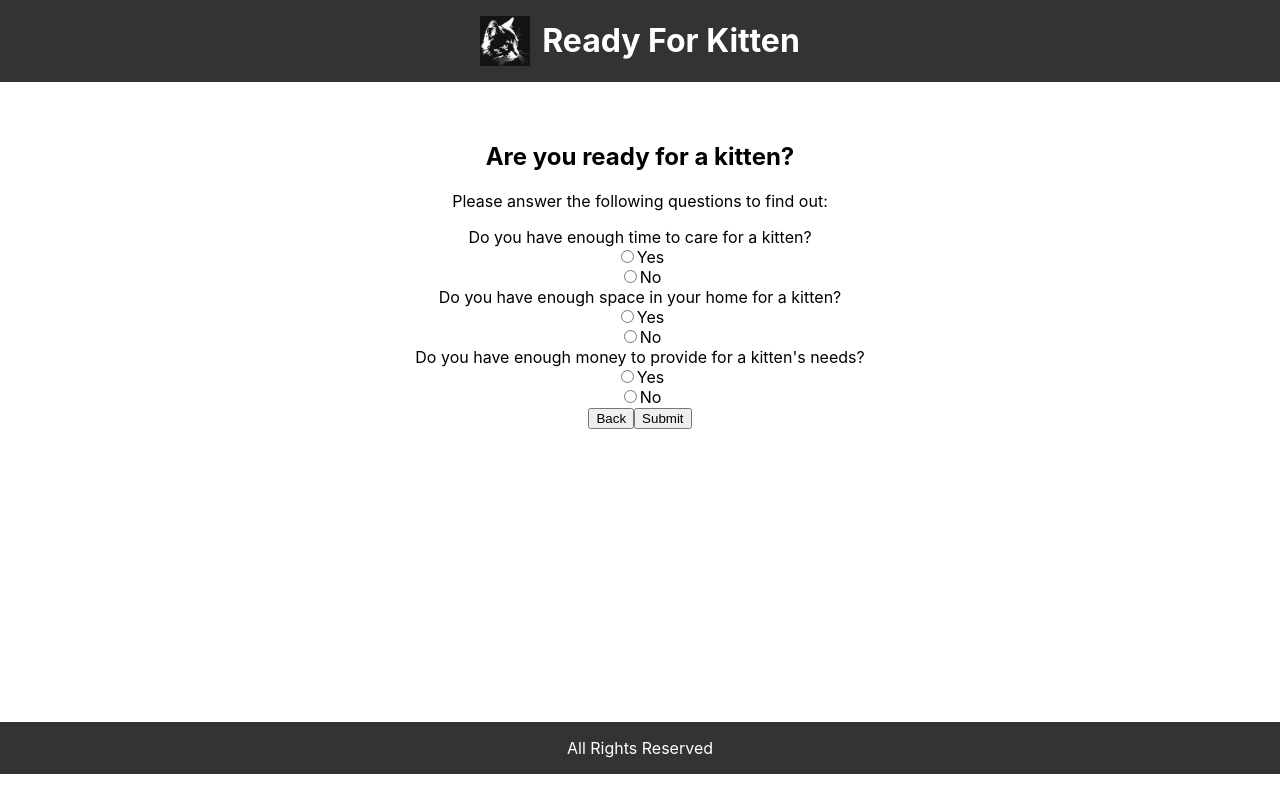
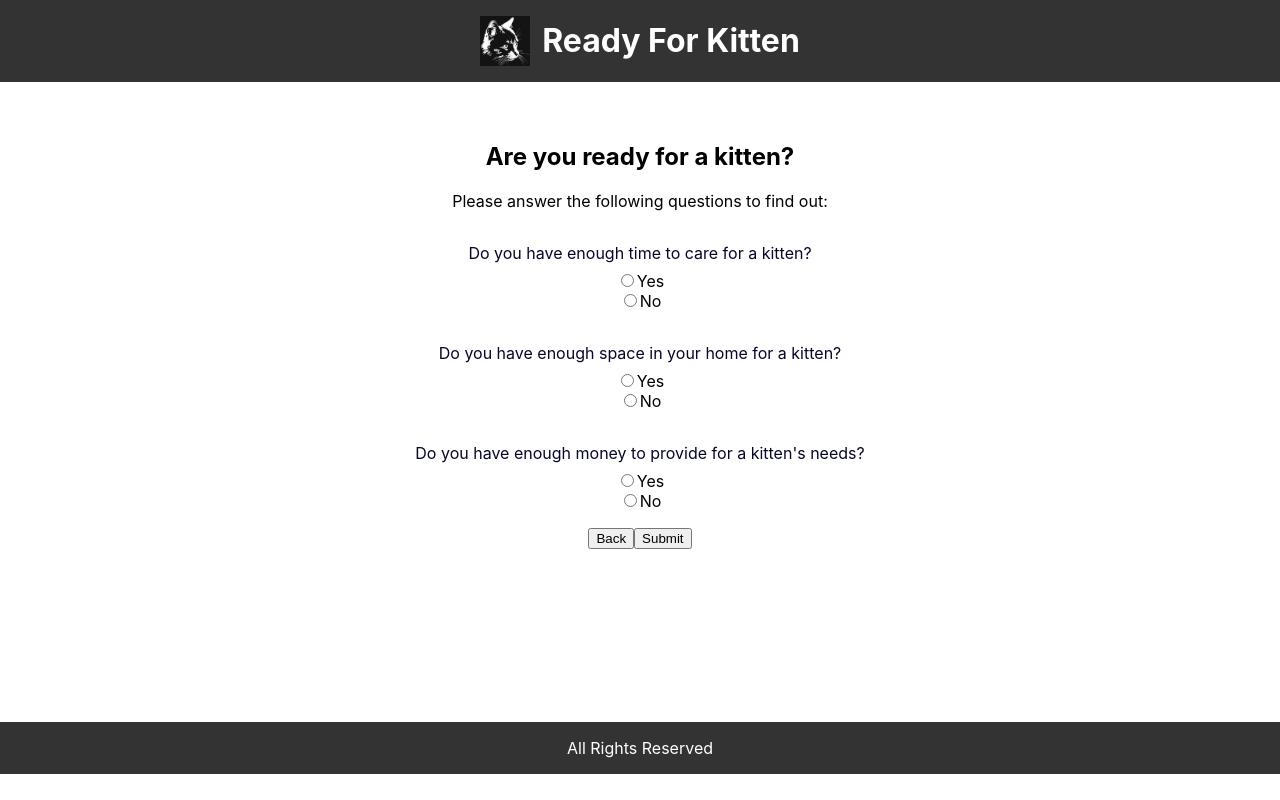
Before and after one commit to DamyanBG/ready-for-kitten, a React (Create React App) app: page /ready-for-kitten/questions in a window 1280 px wide. Built offline with nearby package versions, Linux system fonts and the light colour scheme; the HTML template or start-up script is replaced by a standard one.

Commit message:
add margin

```diff
--- a/src/App.css
+++ b/src/App.css
@@ -38,3 +38,13 @@ footer {
   background-color: #333;
   color: white;
 }
+
+.question {
+  padding: 16px;
+}
+
+.question label:first-of-type {
+  display: inline-block;
+  color: rgb(6, 6, 41);
+  margin-bottom: 8px;
+}
```
